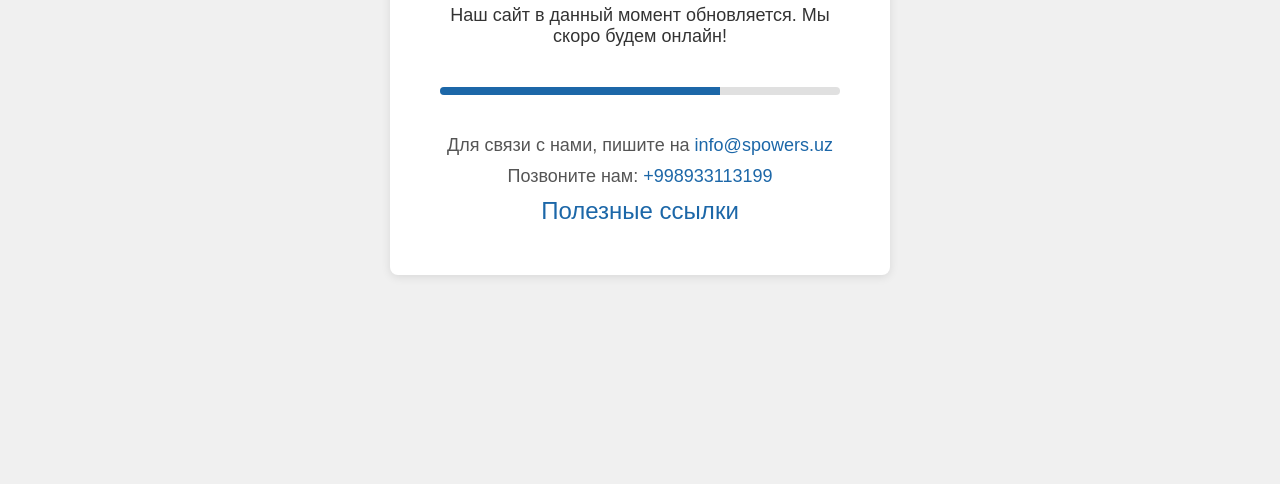
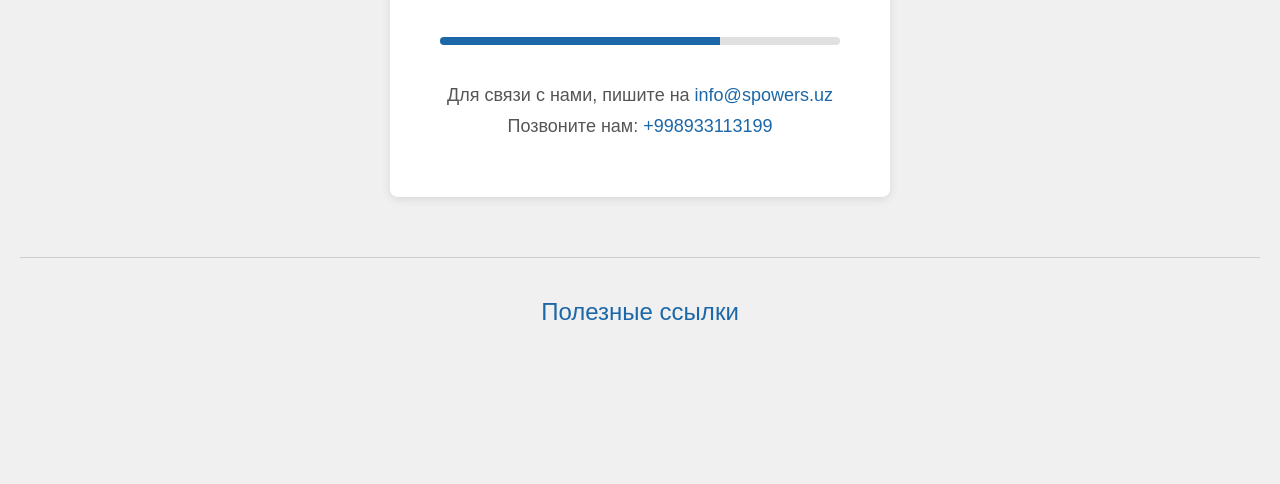
Before and after one commit to zefarkov/sps, a plain HTML site: page index.html in a window 1280 px wide. Shown: the part 316-800 px from the top of the page. Drawn offline with Linux system fonts and the light colour scheme.

Commit message:
Update index.html

```diff
--- a/index.html
+++ b/index.html
@@ -19,8 +19,10 @@
             display: flex;
             justify-content: center;
             align-items: center;
-            height: 100vh;
+            min-height: 100vh;
             text-align: center;
+            flex-direction: column;
+            padding: 20px;
         }
 
         .container {
@@ -30,6 +32,7 @@
             box-shadow: 0 2px 10px rgba(0, 0, 0, 0.1);
             max-width: 500px;
             width: 100%;
+            margin-bottom: 20px;
         }
 
         h1 {
@@ -75,14 +78,28 @@
             margin-bottom: 10px;
         }
 
-        /* Add this to make the "Полезные ссылки" text bigger */
-        .back a {
+        /* Horizontal line styling */
+        hr {
+            border: 0;
+            height: 1px;
+            background: #ccc;
+            margin: 40px 0;
+            width: 100%;
+        }
+
+        /* Полезные ссылки section */
+        .useful-links {
             font-size: 24px; /* Adjust the size as needed */
+            color: #1c67a8;
+            text-align: center;
+        }
+
+        .useful-links a {
             color: #1c67a8;
             text-decoration: none;
         }
 
-        .back a:hover {
+        .useful-links a:hover {
             text-decoration: underline;
         }
     </style>
@@ -100,9 +117,14 @@
             <p>Для связи с нами, пишите на <a href="mailto:info@spowers.uz">info@spowers.uz</a></p>
             <p>Позвоните нам: <a href="tel:+998933113199">+998933113199</a></p>
         </div>
-        <div class="back">
-            <a href="links.html">Полезные ссылки</a>
-        </div>
+    </div>
+
+    <!-- Horizontal line -->
+    <hr>
+
+    <!-- Полезные ссылки section -->
+    <div class="useful-links">
+        <a href="links.html">Полезные ссылки</a>
     </div>
 </body>
 </html>
```
